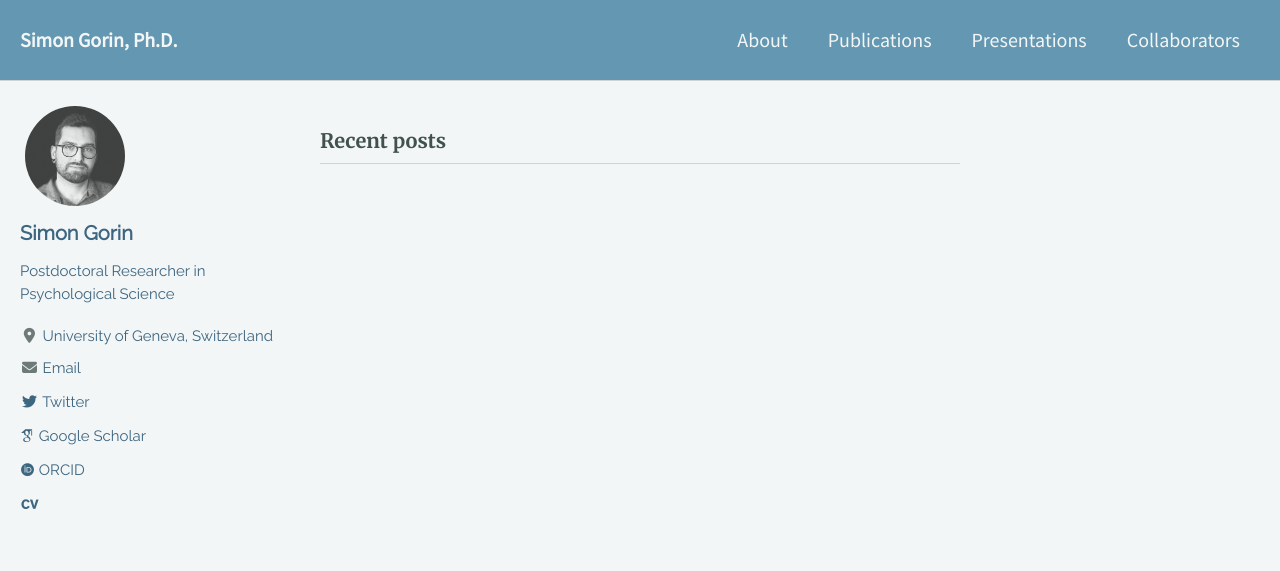
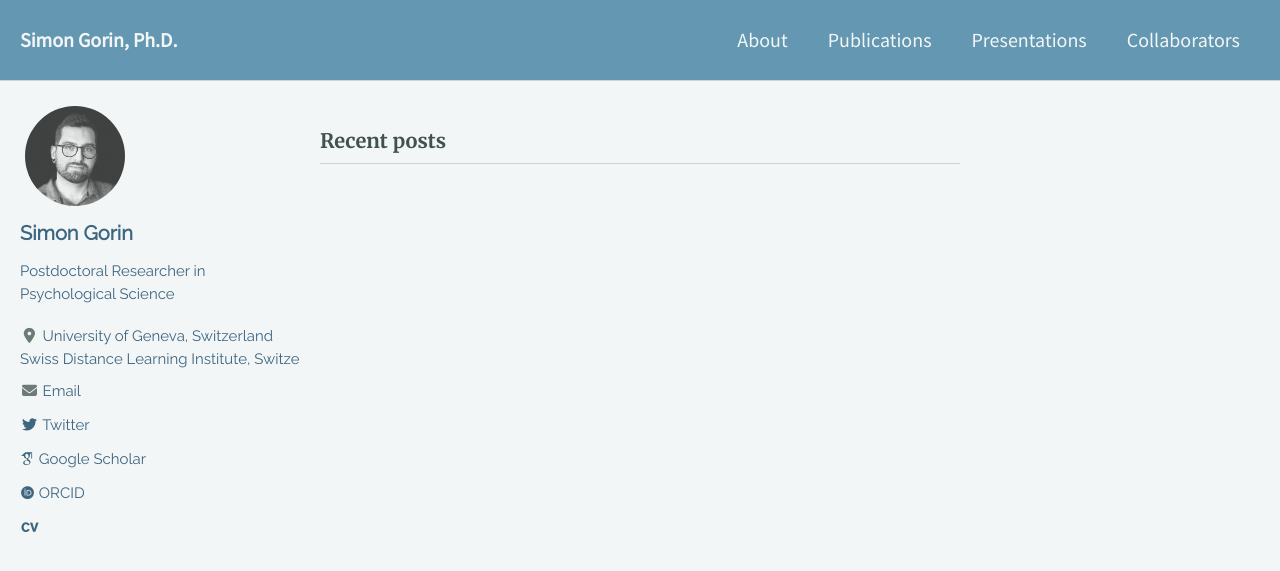
Before and after one commit to gorinsimon/gorinsimon.github.io, a Jekyll site: the page built from index.html, in a window 1280 px wide and 900 px high. Shown: the top 571 px of the window. Built offline with Jekyll 4.4.1, drawn with Linux system fonts in a browser that asks for light colours; cached includes are drawn as plain includes; nearby versions of some CDN libraries; some web fonts are replaced; the list of posts is cut into pages by our own code.

Commit message:
add unidistance to front page affiliation

```diff
--- a/_config.yml
+++ b/_config.yml
@@ -110,7 +110,7 @@ author:
   name             : "Simon Gorin"
   avatar           : "/assets/images/Gorin_bw.jpg" # path of avatar image, e.g. "/assets/images/bio-photo.jpg"
   bio              : "Postdoctoral Researcher in Psychological Science"
-  location         : "University of Geneva, Switzerland"
+  location         : "University of Geneva, Switzerland<br>Swiss Distance Learning Institute, Switzerland"
   email            :
   links:
     - label: "Email"
```
